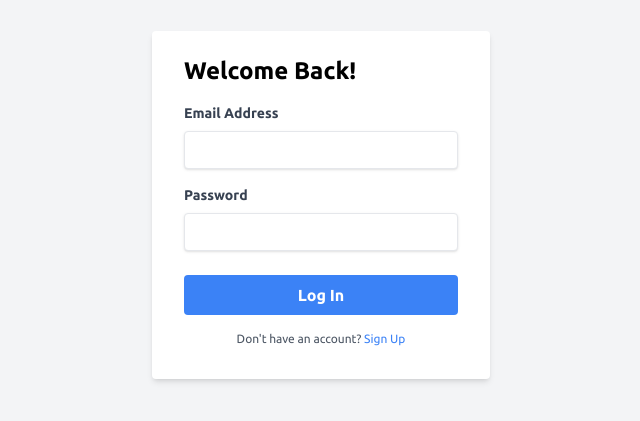
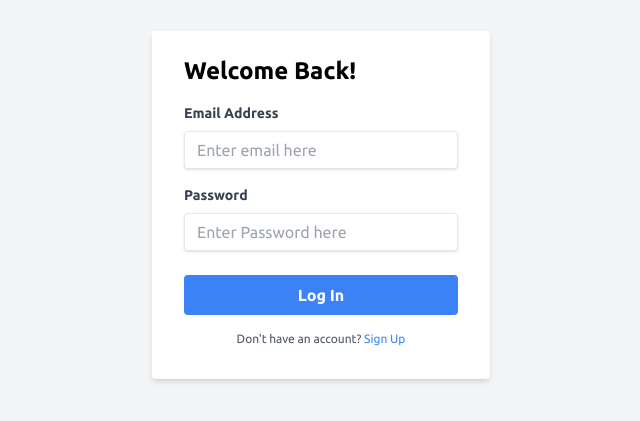
Before and after one commit to thesongmartins/Re-Flect, a React (Vite) app: page /login in a window 1280 px wide. Shown: the part 187-608 px from the top of the page, without its empty margins (319-959 px from the left). Built offline with nearby package versions, Linux system fonts and the light colour scheme.

Commit message:
Improving login component functionality

```diff
--- a/src/pages/Auth/Login.jsx
+++ b/src/pages/Auth/Login.jsx
@@ -44,6 +44,7 @@ const Login = () => {
             <input
               type="email"
               id="email"
+              placeholder="Enter email here"
               className="shadow appearance-none border rounded w-full py-2 px-3 text-gray-700 leading-tight focus:outline-none focus:shadow-outline"
               value={email}
               onChange={handleEmailChange}
@@ -59,6 +60,7 @@ const Login = () => {
             <input
               type="password"
               id="password"
+              placeholder="Enter Password here"
               className="shadow appearance-none border rounded w-full py-2 px-3 text-gray-700 leading-tight focus:outline-none focus:shadow-outline"
               value={password}
               onChange={handlePasswordChange}
```
